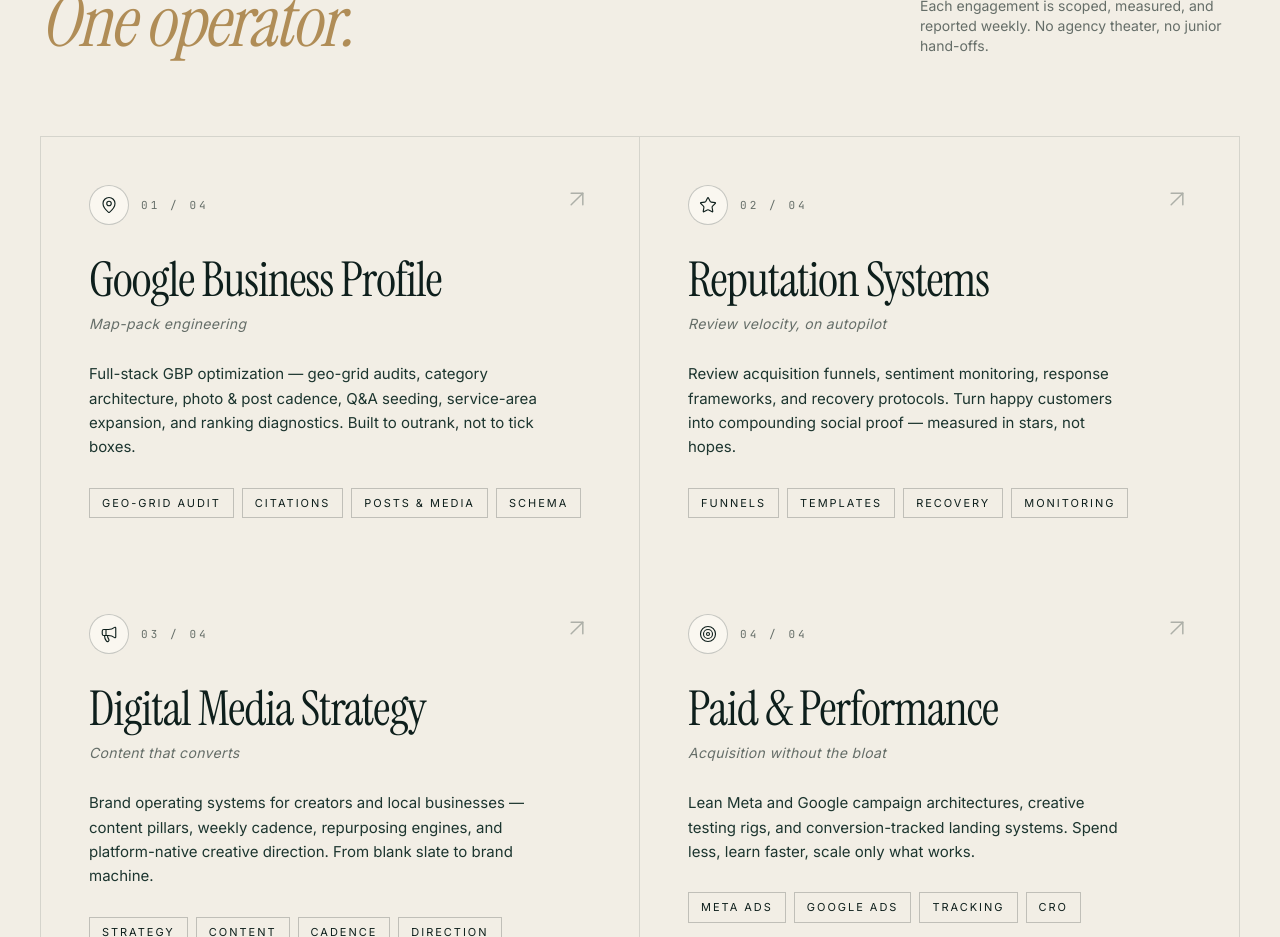
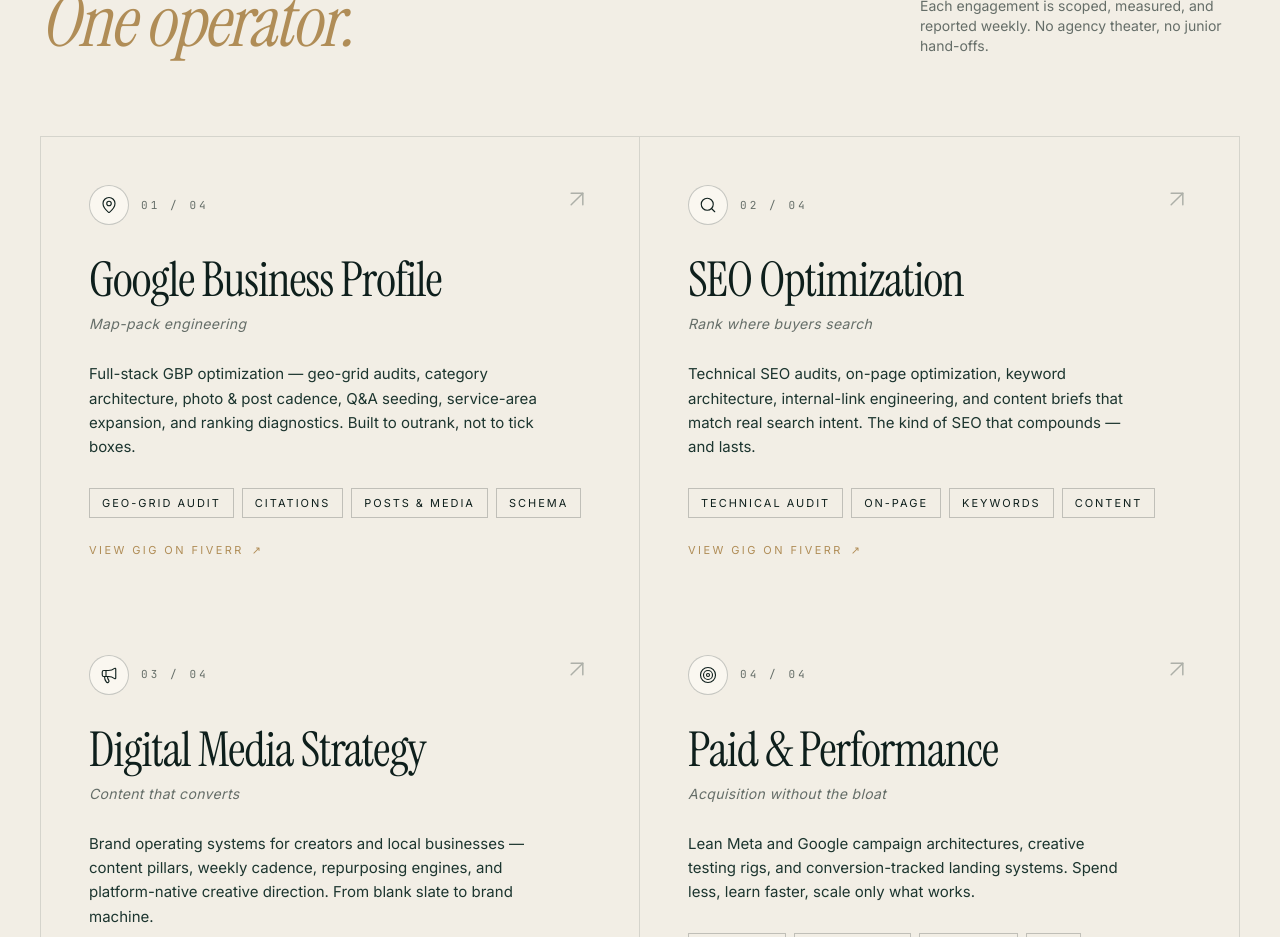
Before and after one commit to IzharAli786/manthar-gbp, a Next.js app: page / in a window 1280 px wide. Shown: the part 2740-3677 px from the top of the page. Built offline with nearby package versions, Linux system fonts and the light colour scheme.

Commit message:
Replace Reputation Systems with SEO Optimization, link both GBP and SEO cards to Fiverr gigs

```diff
--- a/src/components/Services.tsx
+++ b/src/components/Services.tsx
@@ -1,5 +1,5 @@
 import Reveal from "./Reveal";
-import { ArrowUpRight, MapPin, Star, Megaphone, Target } from "lucide-react";
+import { ArrowUpRight, MapPin, Search, Megaphone, Target } from "lucide-react";
 import type { LucideIcon } from "lucide-react";
 
 type Service = {
@@ -9,6 +9,7 @@ type Service = {
   sub: string;
   body: string;
   chips: string[];
+  href?: string;
 };
 
 const services: Service[] = [
@@ -19,14 +20,16 @@ const services: Service[] = [
     sub: "Map-pack engineering",
     body: "Full-stack GBP optimization — geo-grid audits, category architecture, photo & post cadence, Q&A seeding, service-area expansion, and ranking diagnostics. Built to outrank, not to tick boxes.",
     chips: ["Geo-grid audit", "Citations", "Posts & Media", "Schema"],
+    href: "https://www.fiverr.com/s/zWDoVRR",
   },
   {
     n: "02",
-    icon: Star,
-    title: "Reputation Systems",
-    sub: "Review velocity, on autopilot",
-    body: "Review acquisition funnels, sentiment monitoring, response frameworks, and recovery protocols. Turn happy customers into compounding social proof — measured in stars, not hopes.",
-    chips: ["Funnels", "Templates", "Recovery", "Monitoring"],
+    icon: Search,
+    title: "SEO Optimization",
+    sub: "Rank where buyers search",
+    body: "Technical SEO audits, on-page optimization, keyword architecture, internal-link engineering, and content briefs that match real search intent. The kind of SEO that compounds — and lasts.",
+    chips: ["Technical audit", "On-page", "Keywords", "Content"],
+    href: "https://www.fiverr.com/s/5rzd3p6",
   },
   {
     n: "03",
@@ -79,10 +82,19 @@ export default function Services() {
       <div className="grid grid-cols-1 md:grid-cols-2 hairline-t hairline">
         {services.map((s, i) => {
           const Icon = s.icon;
+          const Tag = s.href ? "a" : "article";
+          const linkProps = s.href
+            ? {
+                href: s.href,
+                target: "_blank",
+                rel: "noopener noreferrer",
+              }
+            : {};
           return (
             <Reveal key={s.n} delay={i * 0.08}>
-              <article
-                className={`group relative h-full p-8 md:p-12 transition-colors duration-500 hover:bg-ink hover:text-paper border-b border-line md:border-b-0 last:border-b-0 ${
+              <Tag
+                {...linkProps}
+                className={`group relative block h-full p-8 md:p-12 transition-colors duration-500 hover:bg-ink hover:text-paper border-b border-line md:border-b-0 last:border-b-0 ${
                   i % 2 === 0 ? "md:border-r md:border-line" : ""
                 } ${i < 2 ? "md:border-b md:border-line" : ""}`}
               >
@@ -127,7 +139,14 @@ export default function Services() {
                     </li>
                   ))}
                 </ul>
-              </article>
+
+                {s.href && (
+                  <p className="mt-6 text-[11px] tracking-[0.22em] uppercase text-brass group-hover:text-paper/80 transition-colors flex items-center gap-2">
+                    View gig on Fiverr
+                    <span aria-hidden="true">↗</span>
+                  </p>
+                )}
+              </Tag>
             </Reveal>
           );
         })}
```
